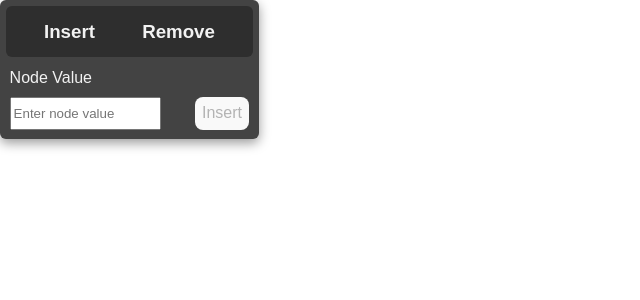
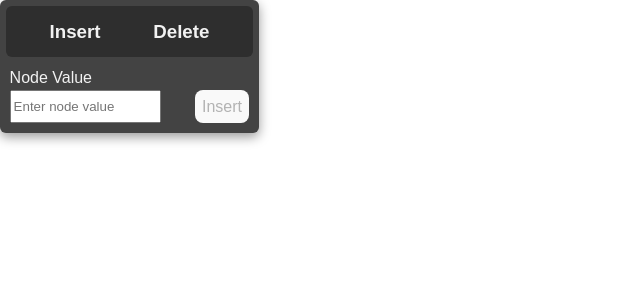
Before and after one commit to Yuri-IQI/Atividade-4---Estrutura-de-Dados, a React (Vite) app: page / in a window 1280 px wide. Shown: the top 300 px of the page, without its empty margins (0-640 px from the left). Built offline with nearby package versions, Linux system fonts and the light colour scheme.

Commit message:
mais uma coisa

```diff
--- a/src/components/TreeOperationsMenu.tsx
+++ b/src/components/TreeOperationsMenu.tsx
@@ -14,7 +14,7 @@ interface TreeOperationsMenuProps {
 }
 
 export const TreeOperationsMenu = ({ rootNode, setRootNode }: TreeOperationsMenuProps) => {
-    const tabs = ['Insert', 'Remove'];
+    const tabs = ['Insert', 'Delete'];
     const [currentTab, setCurrentTab] = useState(tabs[0]);
     const nodeRef = useRef<HTMLDivElement>(null);
 
@@ -60,7 +60,7 @@ export const TreeOperationsMenu = ({ rootNode, setRootNode }: TreeOperationsMenu
 
                 <div className={styles.body}>
                     {currentTab === 'Insert' && <InsertionMenu onInsert={handleNodeInsertion} />}
-                    {currentTab === 'Remove' && <DeleteMenu onDelete={handleNodeDeletion} />}
+                    {currentTab === 'Delete' && <DeleteMenu onDelete={handleNodeDeletion} />}
                 </div>
             </div>
         </Draggable>
--- a/src/components/ops/DeleteMenu.tsx
+++ b/src/components/ops/DeleteMenu.tsx
@@ -44,7 +44,7 @@ export const DeleteMenu: React.FC<DeleteMenuProps> = ({
                     disabled={value === ''}
                     className={styles.button}
                 >
-                    Insert
+                    Delete
                 </button>
             </div>
         </div>
--- a/src/styles/OpsBody.module.css
+++ b/src/styles/OpsBody.module.css
@@ -7,7 +7,6 @@
 .control {
     display: flex;
     justify-content: space-between;
-    margin-top: 0.4em;
 }
 
 .button {
```
